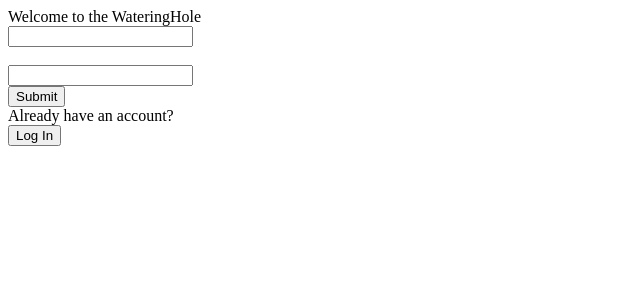
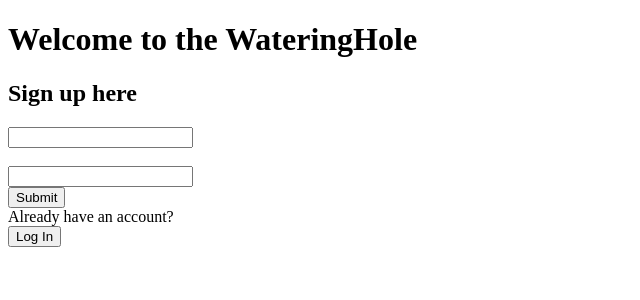
Before and after one commit to GoblinShark51/Watering-Hole, a React app: page / in a window 1280 px wide. Shown: the top 300 px of the page, without its empty margins (0-640 px from the left). Built offline with nearby package versions, Linux system fonts and the light colour scheme.

Commit message:
login page change

```diff
--- a/client/components/Login/Login-Signup.jsx
+++ b/client/components/Login/Login-Signup.jsx
@@ -54,7 +54,8 @@ const handleClick = (event) => {
   return (
     // using fragment as a wrapper instead of a div as to not have ajacent elements
     <React.Fragment>
-      Welcome to the WateringHole
+     <h1>Welcome to the WateringHole</h1>
+      {hasAccount ? <h2>Log in here</h2> : <h2>Sign up here</h2>}
       <div>
         <form onSubmit={(event) => {
           event.preventDefault();
@@ -66,7 +67,7 @@ const handleClick = (event) => {
           <input type='text' name='password' />
           <br />
           {/* this is just here because I can't figure out how to wrap a submite button with the link tag */}
-          <input type="submit" name="" id="" />
+          <input type="submit"  name="" id="" />
         </form>
         {username}
       </div>
```
